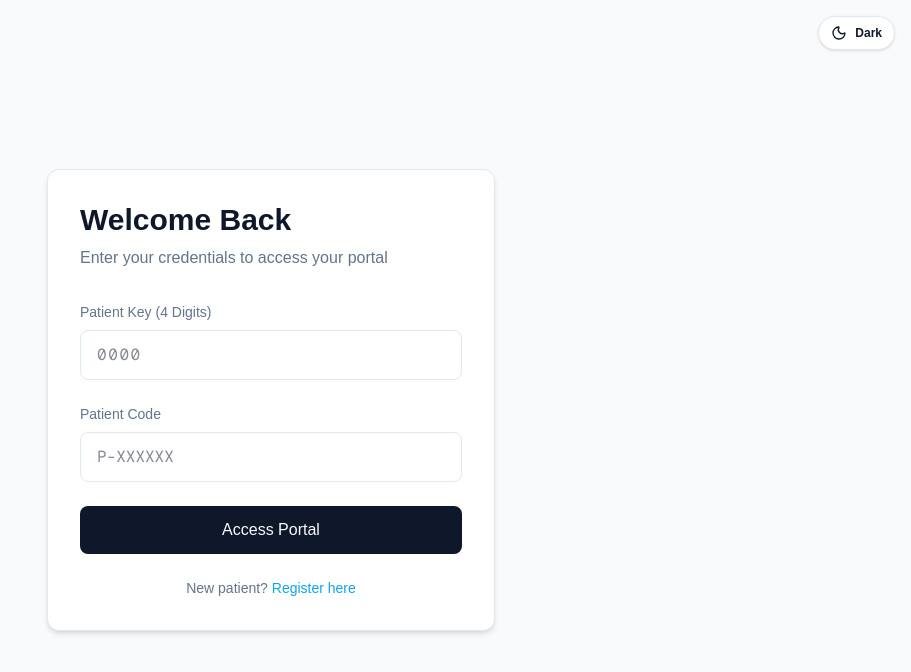
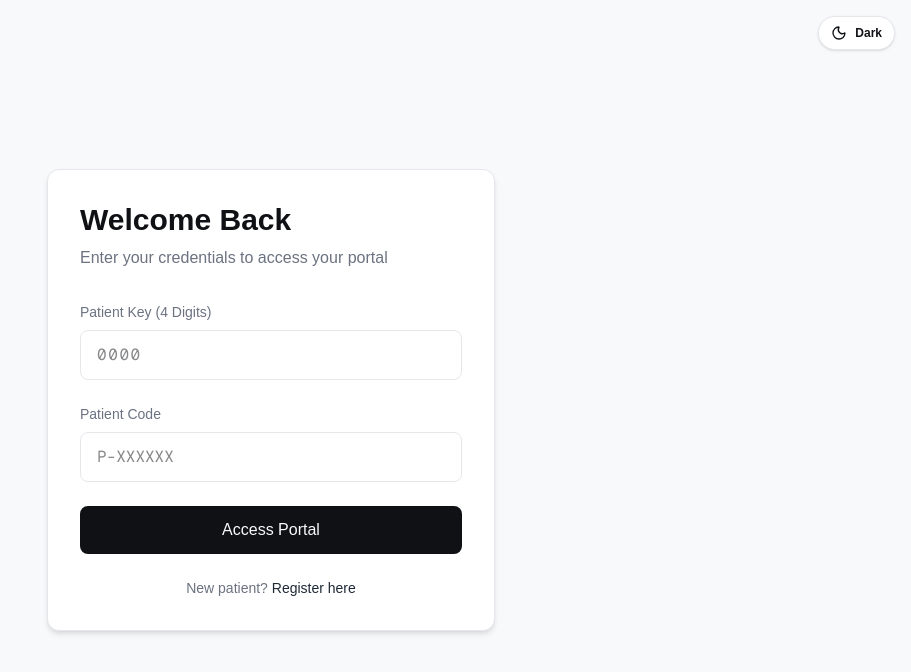
Before and after one commit to yugaaank/recoveryLens, a Next.js app: page /login in a window 1280 px wide. Shown: the top 672 px of the page, without its empty margins (369-1280 px from the left). Built offline with nearby package versions, Linux system fonts and the light colour scheme.

Commit message:
configured correct colours

```diff
--- a/src/app/(dashboard)/input/page.tsx
+++ b/src/app/(dashboard)/input/page.tsx
@@ -2,7 +2,7 @@
 
 import { useState } from 'react';
 import { useRouter } from 'next/navigation';
-import { Activity, Heart, Thermometer, Moon, Footprints, AlertCircle, Save } from 'lucide-react';
+import { Activity, Heart, Thermometer, Footprints, AlertCircle, Save } from 'lucide-react';
 import clsx from 'clsx';
 
 export default function InputPage() {
@@ -42,7 +42,6 @@ export default function InputPage() {
         setLoading(true);
         setError(null);
 
-        // Basic validation conversion
         const payload = {
             heart_rate: Number(formData.heart_rate),
             spo2: Number(formData.spo2),
@@ -85,16 +84,16 @@ export default function InputPage() {
             <div className="grid grid-cols-1 lg:grid-cols-3 gap-8">
                 {/* Left Column: Context / Patient Info */}
                 <div className="lg:col-span-1 space-y-6">
-                    <div className="bg-blue-600 rounded-2xl p-6 text-white shadow-lg shadow-blue-200">
+                    <div className="bg-card rounded-2xl p-6 text-foreground shadow-sm border border-border border-l-4 border-l-foreground/70">
                         <h3 className="text-lg font-bold flex items-center gap-2 mb-4">
                             <Activity className="w-5 h-5" />
                             Why this matters
                         </h3>
-                        <p className="text-blue-100 text-sm leading-relaxed mb-4">
+                        <p className="text-muted-foreground text-sm leading-relaxed mb-4">
                             Consistent data helps our AI engine detect potential complications early.
                             Please try to measure your vitals at the same time every day.
                         </p>
-                        <div className="bg-blue-500/30 rounded-xl p-4 text-sm border border-blue-400/30">
+                        <div className="bg-muted rounded-xl p-4 text-sm border border-border">
                             <p className="font-semibold mb-1">Tip:</p>
                             Take your resting heart rate after sitting calmly for 5 minutes.
                         </div>
--- a/src/app/globals.css
+++ b/src/app/globals.css
@@ -1,14 +1,14 @@
 @import "tailwindcss";
 
 :root {
-  --background: #f8fafc;
-  --foreground: #0f172a;
+  --background: #f8f9fb;
+  --foreground: #0f1115;
   --card: #ffffff;
-  --muted: #f1f5f9;
-  --muted-foreground: #64748b;
-  --border: #e2e8f0;
-  --accent: #0ea5e9;
-  --accent-foreground: #082f49;
+  --muted: #f1f3f6;
+  --muted-foreground: #6b7280;
+  --border: #e5e7eb;
+  --accent: #1f2937;
+  --accent-foreground: #f9fafb;
 }
 
 @theme inline {
@@ -33,14 +33,14 @@ html.dark {
 }
 
 html.dark {
-  --background: #0b1220;
-  --foreground: #e2e8f0;
-  --card: #111827;
-  --muted: #0f172a;
-  --muted-foreground: #94a3b8;
-  --border: #1f2937;
-  --accent: #38bdf8;
-  --accent-foreground: #0b1220;
+  --background: #0b0d10;
+  --foreground: #e5e7eb;
+  --card: #111418;
+  --muted: #15181d;
+  --muted-foreground: #9aa0a6;
+  --border: #20242b;
+  --accent: #e5e7eb;
+  --accent-foreground: #0b0d10;
 }
 
 body {
```
